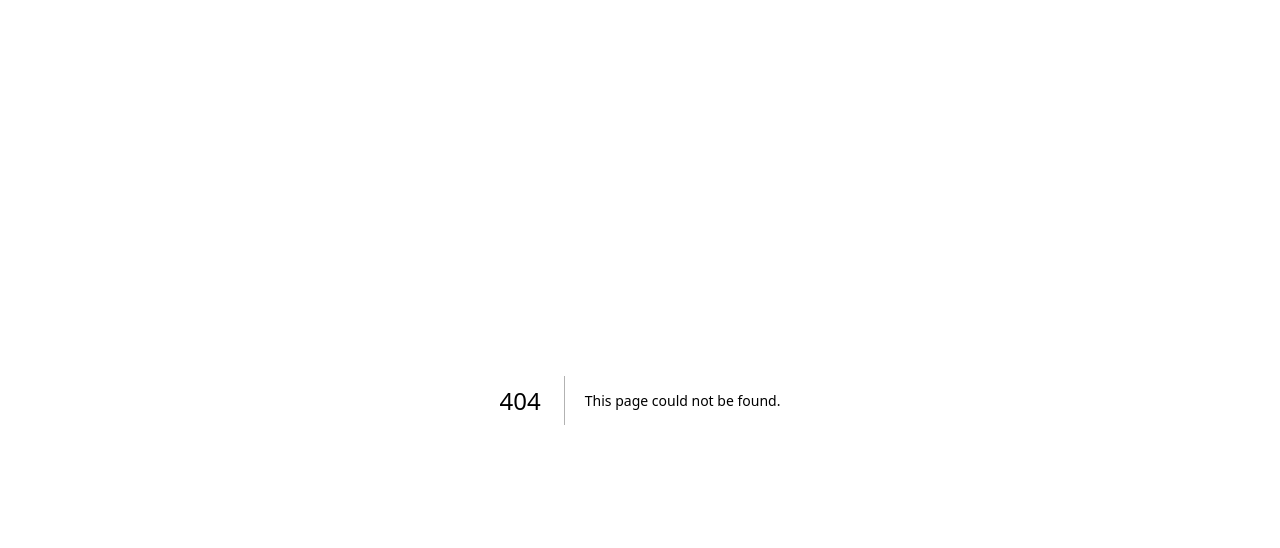
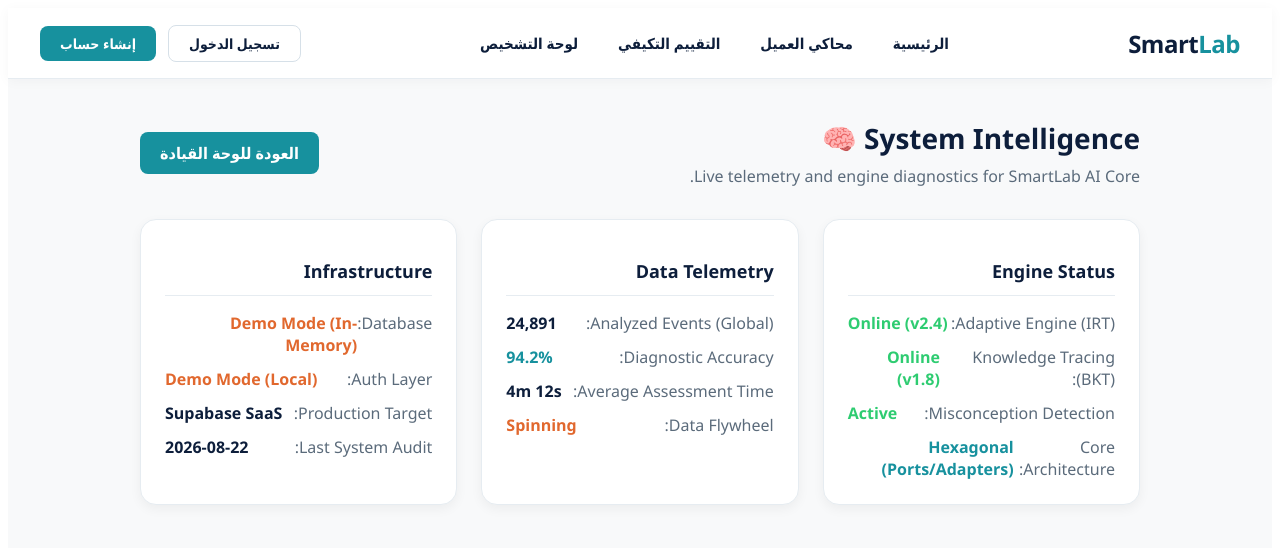
Before and after one commit to Alaa0011908/smartlab-full, a Next.js app: page /system in a window 1280 px wide. Before the commit this address had no page. Shown: the top 548 px of the page. Built offline with nearby package versions, Linux system fonts and the light colour scheme.

Commit message:
استبدال كامل للمشروع بالهيكلة الجديدة

```diff
--- /dev/null
+++ b/pages/system.js
@@ -0,0 +1,118 @@
+import React from 'react';
+import Head from 'next/head';
+import Navbar from '../components/Navbar';
+import Link from 'next/link';
+
+const COLORS = {
+  teal: "#17919e",
+  tealDark: "#127a86",
+  orange: "#e1682e",
+  navy: "#0D1E3B",
+  bg: "#f8f9fa",
+  white: "#ffffff",
+  text: "#0D1E3B",
+  muted: "#5b6b7b",
+  success: "#2ECC71",
+  border: "#e6ecf1",
+};
+
+export default function SystemIntelligence() {
+  return (
+    <div style={{ fontFamily: "'Segoe UI', Tahoma, 'Cairo', system-ui, sans-serif", backgroundColor: COLORS.bg, minHeight: '100vh', color: COLORS.text, direction: "rtl" }}>
+      <Head>
+        <title>System Intelligence - SmartLab AI</title>
+        <meta name="viewport" content="width=device-width, initial-scale=1" />
+      </Head>
+
+      <Navbar />
+
+      <main style={{ maxWidth: 1000, margin: '0 auto', padding: '40px 20px' }}>
+        <div style={{ display: 'flex', alignItems: 'center', justifyContent: 'space-between', marginBottom: 32 }}>
+          <div>
+            <h1 style={{ fontSize: 28, fontWeight: 800, color: COLORS.navy, margin: '0 0 8px' }}>
+              System Intelligence 🧠
+            </h1>
+            <p style={{ color: COLORS.muted, margin: 0 }}>
+              Live telemetry and engine diagnostics for SmartLab AI Core.
+            </p>
+          </div>
+          <Link href="/dashboard" style={{ backgroundColor: COLORS.teal, color: COLORS.white, textDecoration: 'none', padding: '10px 20px', borderRadius: 8, fontWeight: 600 }}>
+            العودة للوحة القيادة
+          </Link>
+        </div>
+
+        <div style={{ display: 'grid', gridTemplateColumns: 'repeat(auto-fit, minmax(300px, 1fr))', gap: 24 }}>
+
+          {/* Engine Status */}
+          <div style={{ backgroundColor: COLORS.white, borderRadius: 16, padding: 24, boxShadow: '0 4px 12px rgba(0,0,0,0.05)', border: `1px solid ${COLORS.border}` }}>
+            <h2 style={{ fontSize: 18, color: COLORS.navy, marginBottom: 16, borderBottom: `1px solid ${COLORS.border}`, paddingBottom: 12 }}>
+              Engine Status
+            </h2>
+            <div style={{ display: 'flex', justifyContent: 'space-between', marginBottom: 12 }}>
+              <span style={{ color: COLORS.muted }}>Adaptive Engine (IRT):</span>
+              <span style={{ fontWeight: 700, color: COLORS.success }}>Online (v2.4)</span>
+            </div>
+            <div style={{ display: 'flex', justifyContent: 'space-between', marginBottom: 12 }}>
+              <span style={{ color: COLORS.muted }}>Knowledge Tracing (BKT):</span>
+              <span style={{ fontWeight: 700, color: COLORS.success }}>Online (v1.8)</span>
+            </div>
+            <div style={{ display: 'flex', justifyContent: 'space-between', marginBottom: 12 }}>
+              <span style={{ color: COLORS.muted }}>Misconception Detection:</span>
+              <span style={{ fontWeight: 700, color: COLORS.success }}>Active</span>
+            </div>
+            <div style={{ display: 'flex', justifyContent: 'space-between' }}>
+              <span style={{ color: COLORS.muted }}>Core Architecture:</span>
+              <span style={{ fontWeight: 700, color: COLORS.teal }}>Hexagonal (Ports/Adapters)</span>
+            </div>
+          </div>
+
+          {/* Data Telemetry */}
+          <div style={{ backgroundColor: COLORS.white, borderRadius: 16, padding: 24, boxShadow: '0 4px 12px rgba(0,0,0,0.05)', border: `1px solid ${COLORS.border}` }}>
+            <h2 style={{ fontSize: 18, color: COLORS.navy, marginBottom: 16, borderBottom: `1px solid ${COLORS.border}`, paddingBottom: 12 }}>
+              Data Telemetry
+            </h2>
+            <div style={{ display: 'flex', justifyContent: 'space-between', marginBottom: 12 }}>
+              <span style={{ color: COLORS.muted }}>Analyzed Events (Global):</span>
+              <span style={{ fontWeight: 700, color: COLORS.navy }}>24,891</span>
+            </div>
+            <div style={{ display: 'flex', justifyContent: 'space-between', marginBottom: 12 }}>
+              <span style={{ color: COLORS.muted }}>Diagnostic Accuracy:</span>
+              <span style={{ fontWeight: 700, color: COLORS.teal }}>94.2%</span>
+            </div>
+            <div style={{ display: 'flex', justifyContent: 'space-between', marginBottom: 12 }}>
+              <span style={{ color: COLORS.muted }}>Average Assessment Time:</span>
+              <span style={{ fontWeight: 700, color: COLORS.navy }}>4m 12s</span>
+            </div>
+            <div style={{ display: 'flex', justifyContent: 'space-between' }}>
+              <span style={{ color: COLORS.muted }}>Data Flywheel:</span>
+              <span style={{ fontWeight: 700, color: COLORS.orange }}>Spinning</span>
+            </div>
+          </div>
+
+          {/* Infrastructure */}
+          <div style={{ backgroundColor: COLORS.white, borderRadius: 16, padding: 24, boxShadow: '0 4px 12px rgba(0,0,0,0.05)', border: `1px solid ${COLORS.border}` }}>
+            <h2 style={{ fontSize: 18, color: COLORS.navy, marginBottom: 16, borderBottom: `1px solid ${COLORS.border}`, paddingBottom: 12 }}>
+              Infrastructure
+            </h2>
+            <div style={{ display: 'flex', justifyContent: 'space-between', marginBottom: 12 }}>
+              <span style={{ color: COLORS.muted }}>Database:</span>
+              <span style={{ fontWeight: 700, color: COLORS.orange }}>Demo Mode (In-Memory)</span>
+            </div>
+            <div style={{ display: 'flex', justifyContent: 'space-between', marginBottom: 12 }}>
+              <span style={{ color: COLORS.muted }}>Auth Layer:</span>
+              <span style={{ fontWeight: 700, color: COLORS.orange }}>Demo Mode (Local)</span>
+            </div>
+            <div style={{ display: 'flex', justifyContent: 'space-between', marginBottom: 12 }}>
+              <span style={{ color: COLORS.muted }}>Production Target:</span>
+              <span style={{ fontWeight: 700, color: COLORS.navy }}>Supabase SaaS</span>
+            </div>
+            <div style={{ display: 'flex', justifyContent: 'space-between' }}>
+              <span style={{ color: COLORS.muted }}>Last System Audit:</span>
+              <span style={{ fontWeight: 700, color: COLORS.navy }}>{new Date().toISOString().split('T')[0]}</span>
+            </div>
+          </div>
+        </div>
+      </main>
+    </div>
+  );
+}
```
Also changed, not shown: pages/api/health.ts (added, +11 -0 lines), pages/auth/login.js (+17 -0 lines), pages/result.js (+35 -1 lines), 6 other files (tests, documents, lock files or other folders).
